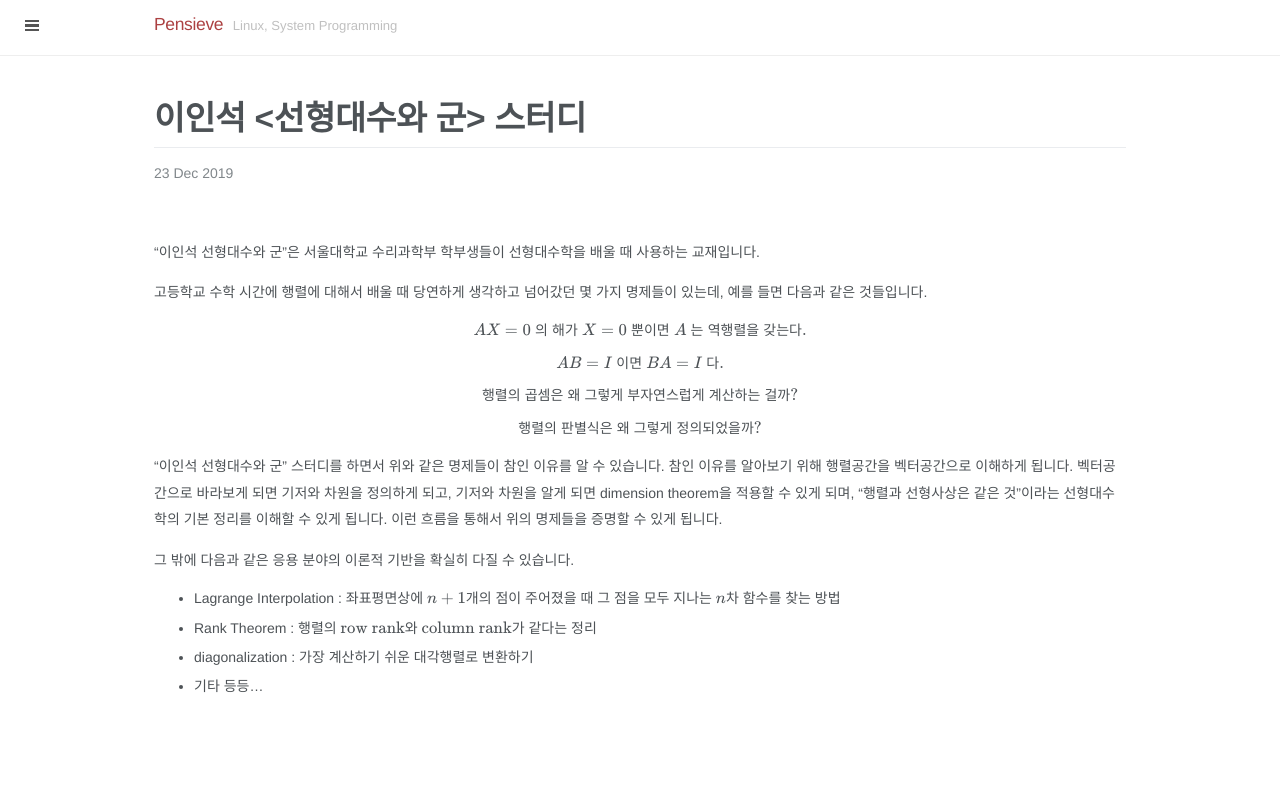
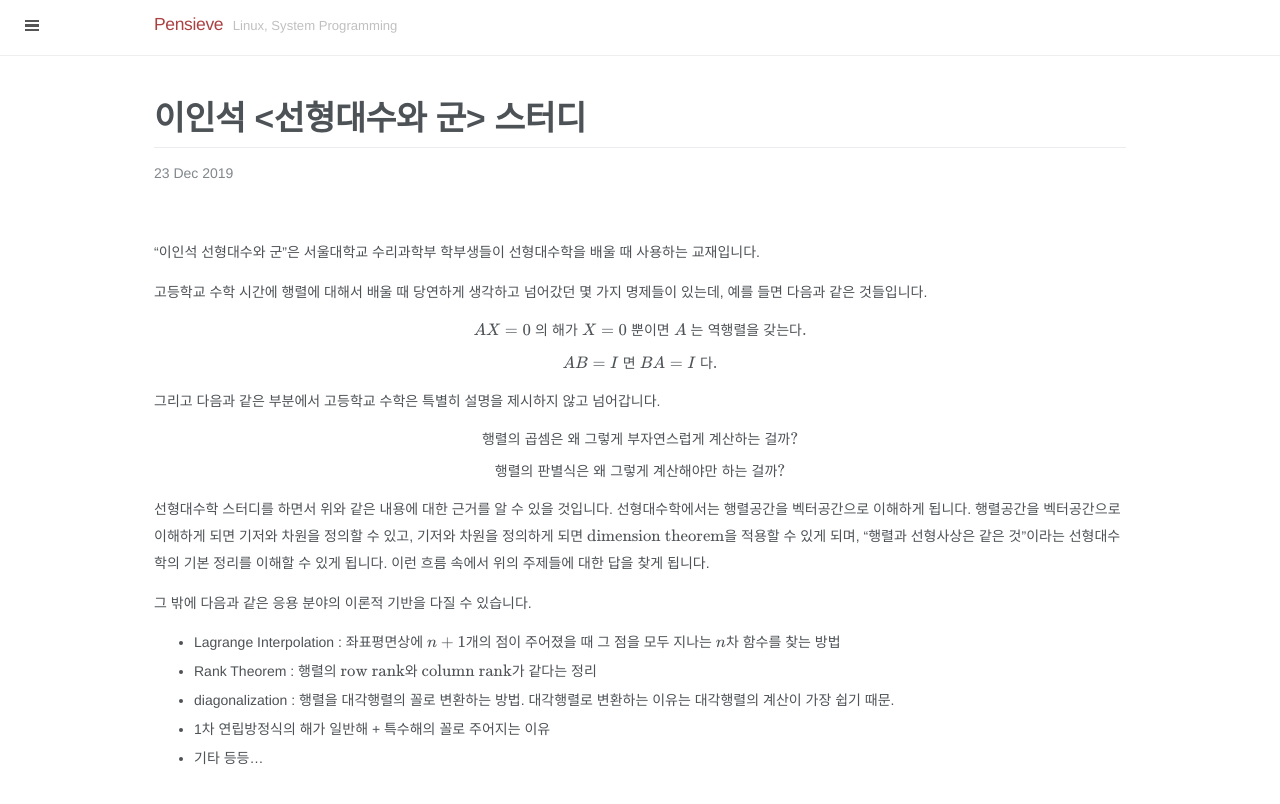
Before and after one commit to nglee/nglee.github.io, a Jekyll site: the page built from _posts/2019-12-23-Benefits-of-Studying-LAAGT.md, in a window 1280 px wide. Shown: the top 804 px of the page. Built offline with Jekyll 4.4.1, drawn with Linux system fonts in a browser that asks for light colours; some web fonts are replaced; formulas are drawn with MathJax 3; comment, search, counter and statistics services are not loaded.

Commit message:
Edit post : Benefits of Studying LAAGT

```diff
--- a/_posts/LAAGT/intro.md
+++ b/_posts/LAAGT/intro.md
@@ -9,22 +9,25 @@ AX = 0\\text{ 의 해가 }X = 0\\text{ 뿐이면 }A\\text{ 는 역행렬을 갖
 \\]
 
 \\[
-AB = I\\text{ 이면 }BA = I\\text{ 다.}
+AB = I\\text{ 면 }BA = I\\text{ 다.}
 \\]
+
+그리고 다음과 같은 부분에서 고등학교 수학은 특별히 설명을 제시하지 않고 넘어갑니다.
 
 \\[
 \\text{행렬의 곱셈은 왜 그렇게 부자연스럽게 계산하는 걸까?}
 \\]
 
 \\[
-\\text{행렬의 판별식은 왜 그렇게 정의되었을까?}
+\\text{행렬의 판별식은 왜 그렇게 계산해야만 하는 걸까?}
 \\]
 
-"이인석 선형대수와 군" 스터디를 하면서 위와 같은 명제들이 참인 이유를 알 수 있습니다. 참인 이유를 알아보기 위해 행렬공간을 벡터공간으로 이해하게 됩니다. 벡터공간으로 바라보게 되면 기저와 차원을 정의하게 되고, 기저와 차원을 알게 되면 dimension theorem을 적용할 수 있게 되며, "행렬과 선형사상은 같은 것"이라는 선형대수학의 기본 정리를 이해할 수 있게 됩니다. 이런 흐름을 통해서 위의 명제들을 증명할 수 있게 됩니다.
+선형대수학 스터디를 하면서 위와 같은 내용에 대한 근거를 알 수 있을 것입니다. 선형대수학에서는 행렬공간을 벡터공간으로 이해하게 됩니다. 행렬공간을 벡터공간으로 이해하게 되면 기저와 차원을 정의할 수 있고, 기저와 차원을 정의하게 되면 \\(\\text{dimension theorem}\\)을 적용할 수 있게 되며, "행렬과 선형사상은 같은 것"이라는 선형대수학의 기본 정리를 이해할 수 있게 됩니다. 이런 흐름 속에서 위의 주제들에 대한 답을 찾게 됩니다.
 
-그 밖에 다음과 같은 응용 분야의 이론적 기반을 확실히 다질 수 있습니다.
+그 밖에 다음과 같은 응용 분야의 이론적 기반을 다질 수 있습니다.
 
 * Lagrange Interpolation : 좌표평면상에 \\(n+1\\)개의 점이 주어졌을 때 그 점을 모두 지나는 \\(n\\)차 함수를 찾는 방법
 * Rank Theorem : 행렬의 \\(\\text{row rank}\\)와 \\(\\text{column rank}\\)가 같다는 정리
-* diagonalization : 가장 계산하기 쉬운 대각행렬로 변환하기
+* diagonalization : 행렬을 대각행렬의 꼴로 변환하는 방법. 대각행렬로 변환하는 이유는 대각행렬의 계산이 가장 쉽기 때문.
+* 1차 연립방정식의 해가 일반해 + 특수해의 꼴로 주어지는 이유
 * 기타 등등...
```
